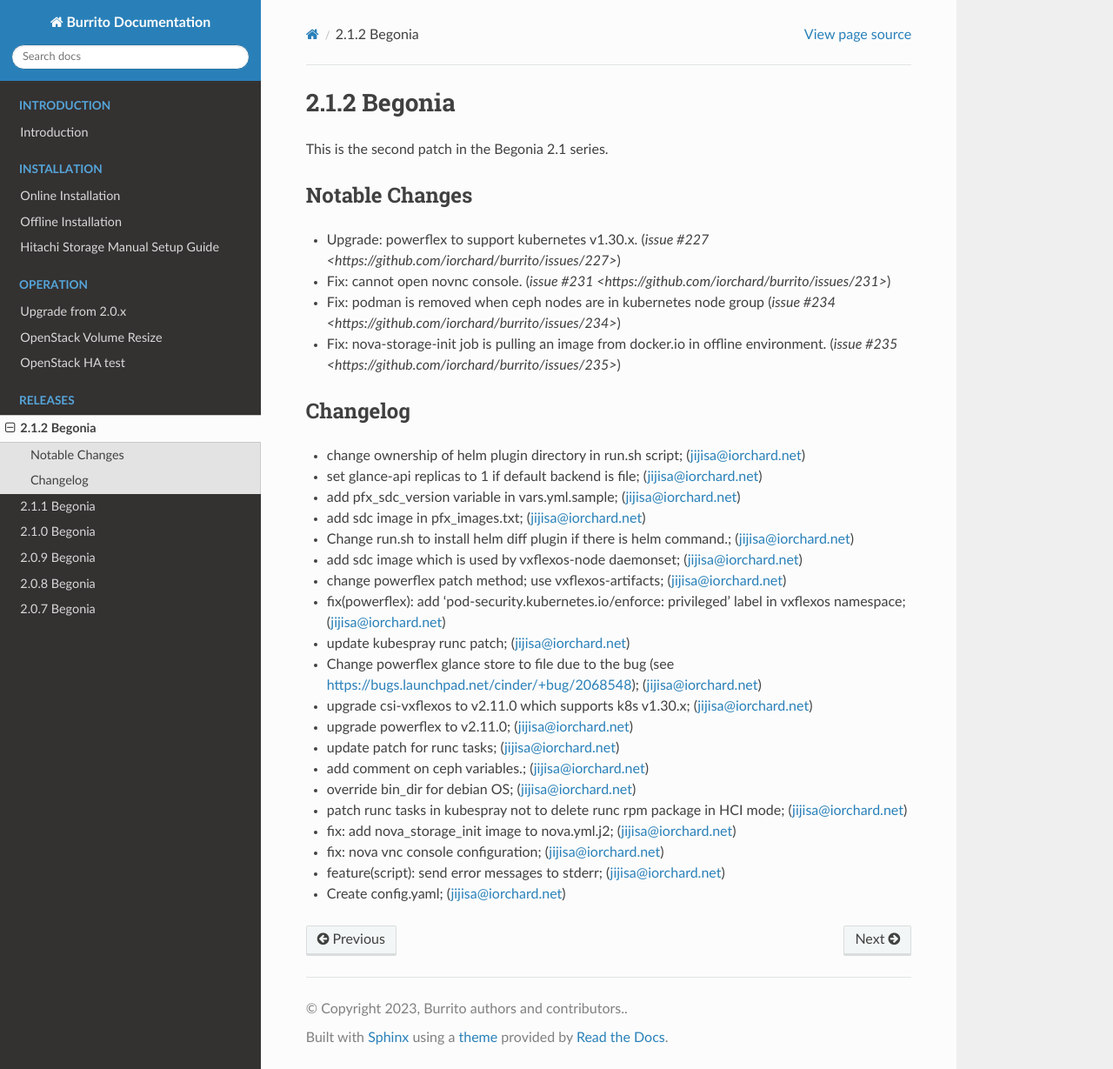
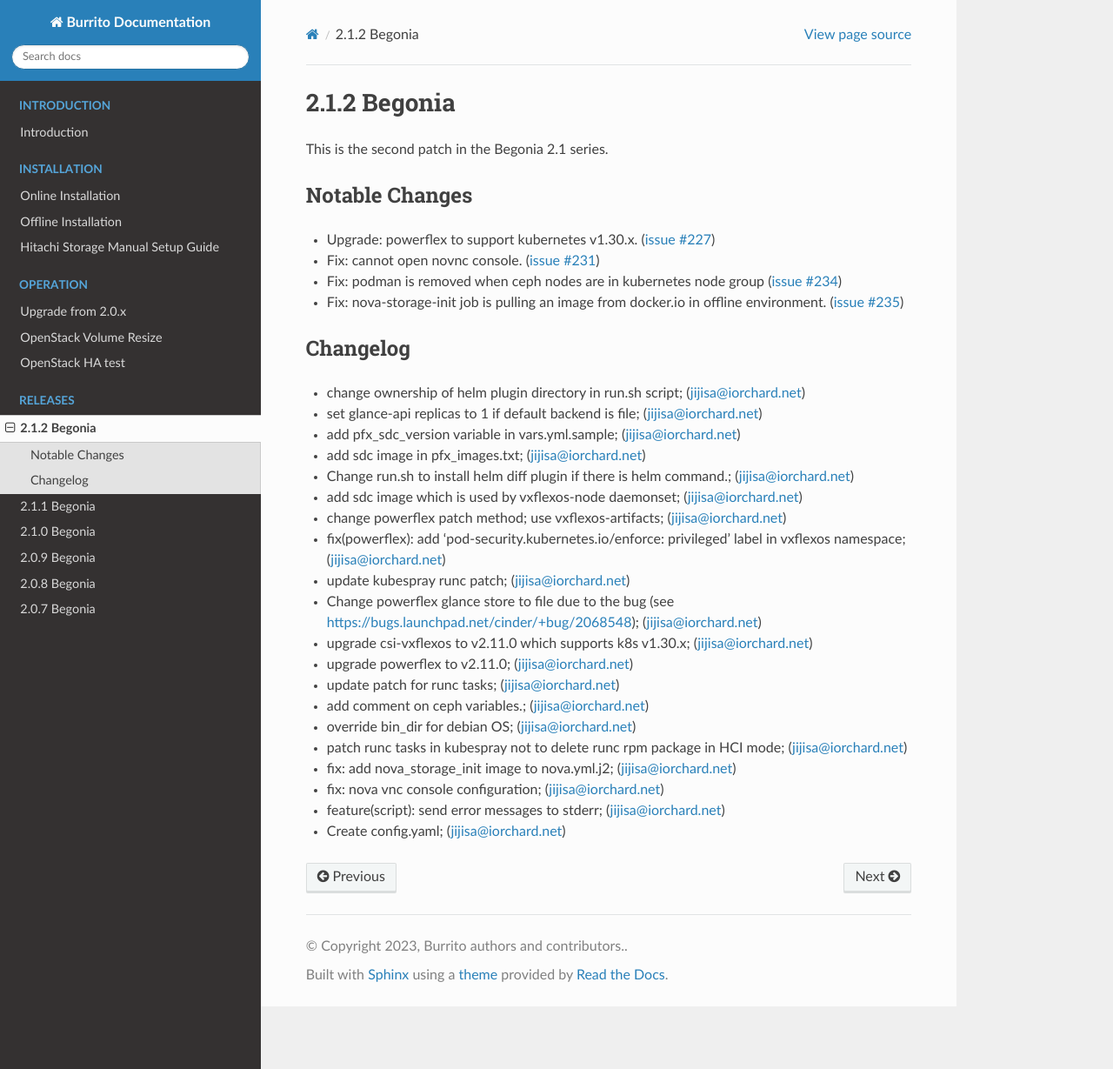
Before and after one commit to iorchard/burrito_docs, a Sphinx documentation site: the page built from source/releases/2.1.2.rst, in a window 1280 px wide and 1229 px high. Shown: the whole window at 87% size. Built offline with Sphinx 7.4.7 and the Read the Docs theme 2.0.0, drawn with Linux system fonts in a browser that asks for light colours; pages that are not in the unit, such as notebooks, are missing from menus.

Commit message:
fix typo in link

```diff
--- a/source/install/install.rst
+++ b/source/install/install.rst
@@ -1209,7 +1209,7 @@
 
 .. warning::
    There is a `cinder as a glance store` bug in powerflex cinder driver.
-   (See `bug report <https://bugs.launchpad.net/cinder/+bug/2068548>`).
+   (See `bug report <https://bugs.launchpad.net/cinder/+bug/2068548>`_).
    So Burrito automatically configure local filesystem as a glance store
    if powerflex is the default storage backend.
 
--- a/source/releases/2.1.2.rst
+++ b/source/releases/2.1.2.rst
@@ -7,17 +7,17 @@
 ----------------
 
 * Upgrade: powerflex to support kubernetes v1.30.x.
-  (`issue #227 <https://github.com/iorchard/burrito/issues/227>`)
+  (`issue #227 <https://github.com/iorchard/burrito/issues/227>`_)
 
 * Fix: cannot open novnc console.
-  (`issue #231 <https://github.com/iorchard/burrito/issues/231>`)
+  (`issue #231 <https://github.com/iorchard/burrito/issues/231>`_)
 
 * Fix: podman is removed when ceph nodes are in kubernetes node group
-  (`issue #234 <https://github.com/iorchard/burrito/issues/234>`)
+  (`issue #234 <https://github.com/iorchard/burrito/issues/234>`_)
 
 * Fix: nova-storage-init job is pulling an image from docker.io
   in offline environment.
-  (`issue #235 <https://github.com/iorchard/burrito/issues/235>`)
+  (`issue #235 <https://github.com/iorchard/burrito/issues/235>`_)
 
 
 Changelog
```
